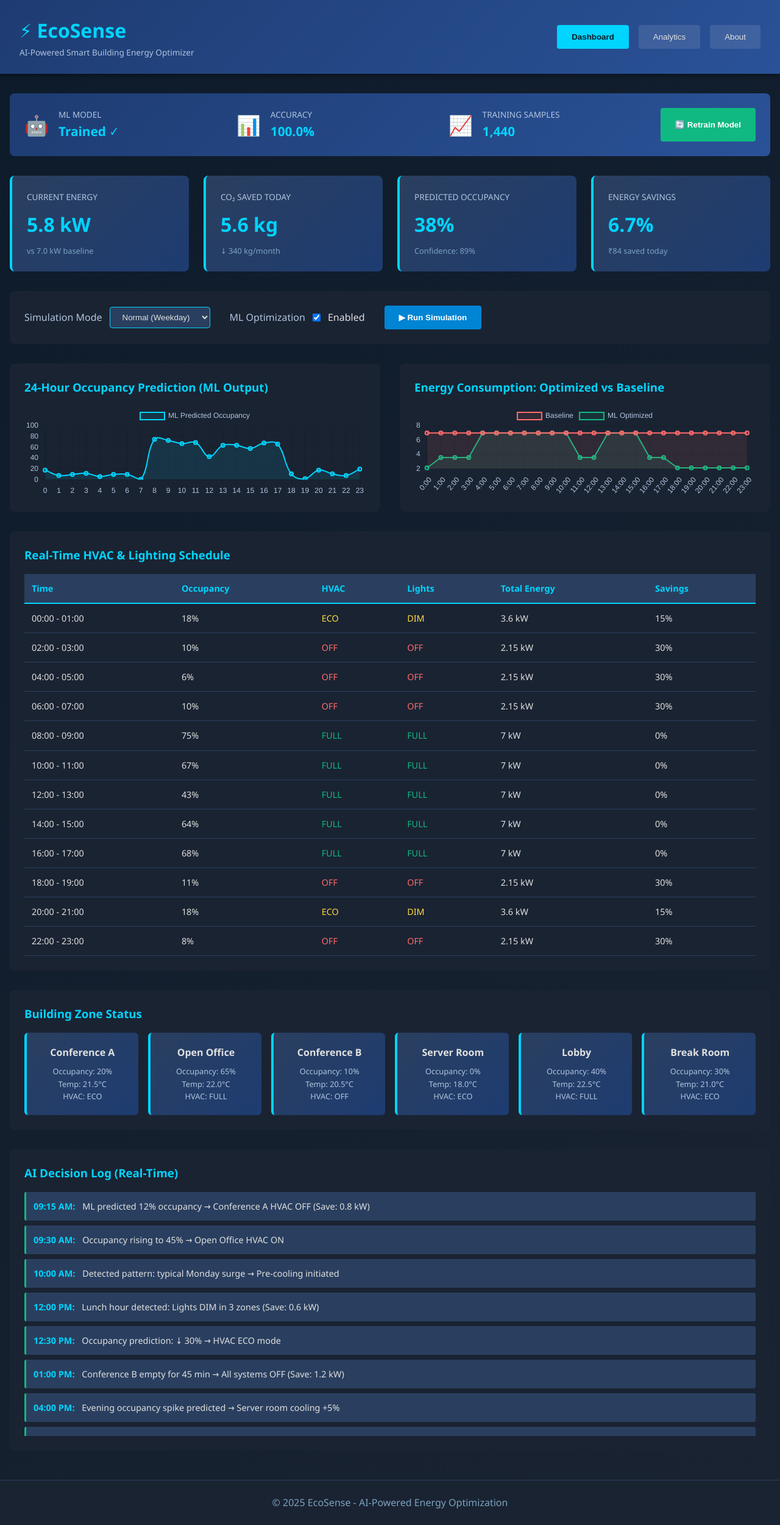
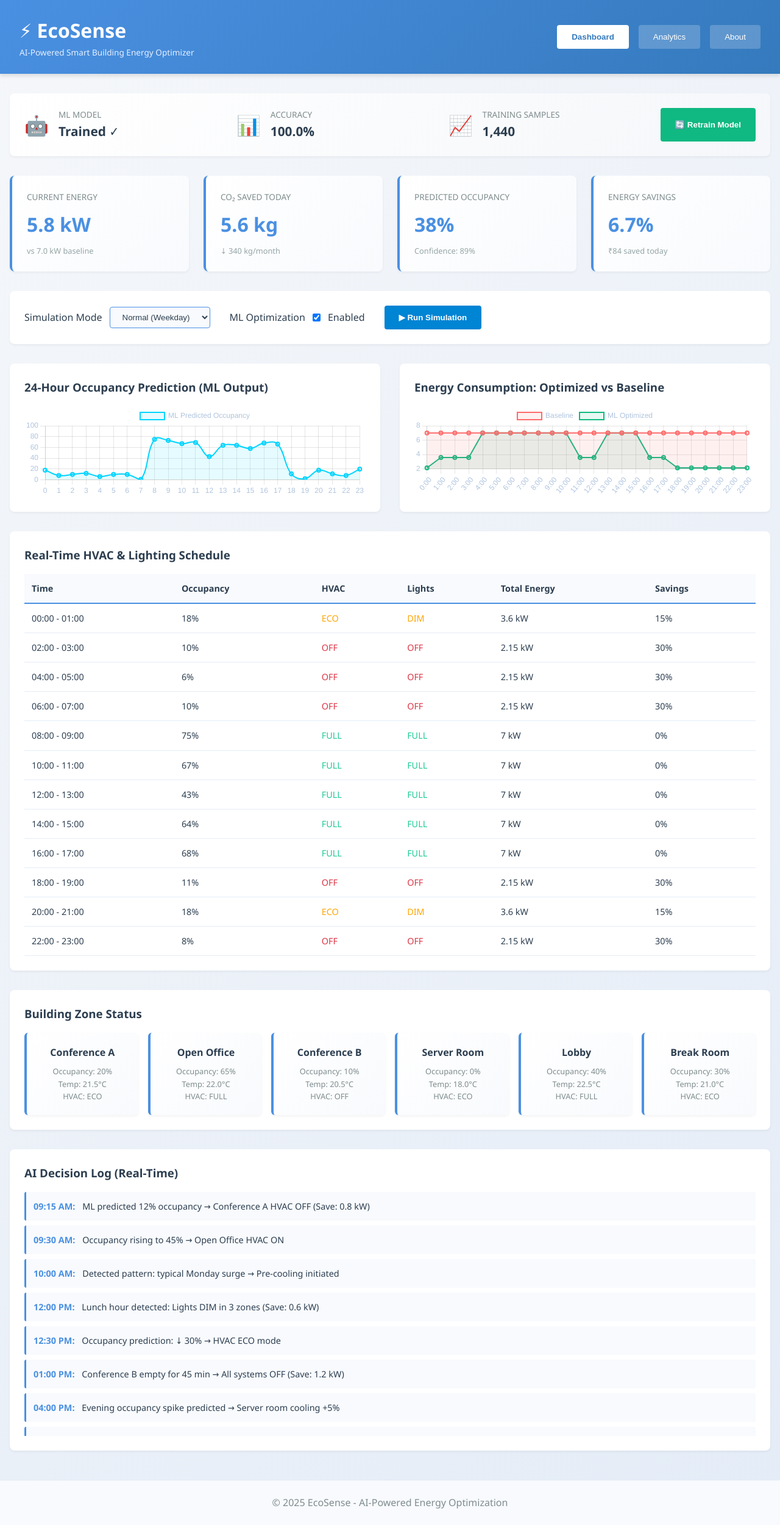
Before and after one commit to MMSGAMING/hackathon, a Flask app: page / in a window 1280 px wide. Shown: the whole page at 61% size. Run offline with Flask 3, Linux system fonts and the light colour scheme.

Commit message:
Update website theme to light blue color scheme

```diff
--- a/static/css/styles.css
+++ b/static/css/styles.css
@@ -1,69 +1,69 @@
 * { margin: 0; padding: 0; box-sizing: border-box; }
-body { font-family: 'Segoe UI', Tahoma, Geneva, Verdana, sans-serif; background: linear-gradient(135deg, #0d1b2a 0%, #1a2332 100%); color: #e0e0e0; line-height: 1.6; }
-.header { background: linear-gradient(135deg, #1e3c72 0%, #2a5298 100%); padding: 1.5rem 2rem; box-shadow: 0 4px 6px rgba(0,0,0,0.3); position: sticky; top: 0; z-index: 100; }
+body { font-family: 'Segoe UI', Tahoma, Geneva, Verdana, sans-serif; background: linear-gradient(135deg, #f5f7fa 0%, #e4ecf7 100%); color: #2c3e50; line-height: 1.6; }
+.header { background: linear-gradient(135deg, #4a90e2 0%, #357abd 100%); padding: 1.5rem 2rem; box-shadow: 0 4px 6px rgba(0,0,0,0.1); position: sticky; top: 0; z-index: 100; }
 .header-content { max-width: 1400px; margin: 0 auto; display: flex; justify-content: space-between; align-items: center; }
-.logo h1 { font-size: 2rem; color: #00d4ff; }
-.logo p { font-size: 0.85rem; color: #b0c4de; }
+.logo h1 { font-size: 2rem; color: #ffffff; }
+.logo p { font-size: 0.85rem; color: #e6f0ff; }
 .nav { display: flex; gap: 1rem; }
-.nav-btn { padding: 0.75rem 1.5rem; border: none; background: rgba(255,255,255,0.1); color: #e0e0e0; cursor: pointer; border-radius: 4px; transition: all 0.3s; }
-.nav-btn:hover { background: rgba(255,255,255,0.2); }
-.nav-btn.active { background: #00d4ff; color: #0d1b2a; font-weight: bold; }
+.nav-btn { padding: 0.75rem 1.5rem; border: none; background: rgba(255,255,255,0.2); color: #ffffff; cursor: pointer; border-radius: 4px; transition: all 0.3s; }
+.nav-btn:hover { background: rgba(255,255,255,0.3); }
+.nav-btn.active { background: #ffffff; color: #357abd; font-weight: bold; }
 .main { max-width: 1400px; margin: 2rem auto; padding: 0 1rem; }
 .tab-content { display: none; }
 .tab-content.active { display: block; }
-.ml-status { display: flex; gap: 1.5rem; background: linear-gradient(135deg, #1e3c72 0%, #2a5298 100%); padding: 1.5rem; border-radius: 8px; margin-bottom: 2rem; }
+.ml-status { display: flex; gap: 1.5rem; background: linear-gradient(135deg, #ffffff 0%, #f5f7fa 100%); padding: 1.5rem; border-radius: 8px; margin-bottom: 2rem; box-shadow: 0 2px 4px rgba(0,0,0,0.05); }
 .status-item { display: flex; align-items: center; gap: 1rem; flex: 1; }
-.status-icon { font-size: 2rem; }
-.status-label { font-size: 0.85rem; color: #b0c4de; text-transform: uppercase; }
-.status-value { font-size: 1.3rem; color: #00d4ff; font-weight: bold; }
+.status-icon { font-size: 2rem; color: #4a90e2; }
+.status-label { font-size: 0.85rem; color: #7f8c8d; text-transform: uppercase; }
+.status-value { font-size: 1.3rem; color: #2c3e50; font-weight: bold; }
 .btn-retrain { padding: 0.75rem 1.5rem; background: #10b981; color: white; border: none; border-radius: 4px; cursor: pointer; font-weight: bold; }
 .btn-retrain:hover { background: #059669; }
 .metrics { display: grid; grid-template-columns: repeat(auto-fit, minmax(200px, 1fr)); gap: 1.5rem; margin-bottom: 2rem; }
-.metric-card { background: linear-gradient(135deg, #2a3f5f 0%, #1e3c72 100%); padding: 1.5rem; border-radius: 8px; border-left: 4px solid #00d4ff; }
-.metric-label { font-size: 0.85rem; color: #b0c4de; text-transform: uppercase; margin-bottom: 0.5rem; }
-.metric-value { font-size: 2rem; color: #00d4ff; font-weight: bold; }
-.metric-subtext { font-size: 0.8rem; color: #7ca3c0; margin-top: 0.5rem; }
-.controls { display: flex; gap: 2rem; background: #1a2332; padding: 1.5rem; border-radius: 8px; margin-bottom: 2rem; flex-wrap: wrap; align-items: center; }
+.metric-card { background: linear-gradient(135deg, #ffffff 0%, #f8fafd 100%); padding: 1.5rem; border-radius: 8px; border-left: 4px solid #4a90e2; box-shadow: 0 2px 4px rgba(0,0,0,0.05); }
+.metric-label { font-size: 0.85rem; color: #7f8c8d; text-transform: uppercase; margin-bottom: 0.5rem; }
+.metric-value { font-size: 2rem; color: #4a90e2; font-weight: bold; }
+.metric-subtext { font-size: 0.8rem; color: #95a5a6; margin-top: 0.5rem; }
+.controls { display: flex; gap: 2rem; background: #ffffff; padding: 1.5rem; border-radius: 8px; margin-bottom: 2rem; flex-wrap: wrap; align-items: center; box-shadow: 0 2px 4px rgba(0,0,0,0.05); }
 .control-group { display: flex; align-items: center; gap: 0.75rem; }
-.control-group label { color: #b0c4de; }
-.control-group select { padding: 0.5rem 1rem; background: #2a3f5f; color: #e0e0e0; border: 1px solid #00d4ff; border-radius: 4px; }
+.control-group label { color: #2c3e50; }
+.control-group select { padding: 0.5rem 1rem; background: #f8fafd; color: #2c3e50; border: 1px solid #4a90e2; border-radius: 4px; }
 .btn-primary { padding: 0.75rem 1.5rem; background: #0084d4; color: white; border: none; border-radius: 4px; cursor: pointer; font-weight: bold; }
 .btn-primary:hover { background: #0066a1; }
 .charts { display: grid; grid-template-columns: repeat(auto-fit, minmax(500px, 1fr)); gap: 2rem; margin-bottom: 2rem; }
-.chart-container { background: #1a2332; padding: 1.5rem; border-radius: 8px; }
-.chart-container h3 { color: #00d4ff; margin-bottom: 1rem; }
-.schedule { background: #1a2332; padding: 1.5rem; border-radius: 8px; margin-bottom: 2rem; overflow-x: auto; }
-.schedule h3 { color: #00d4ff; margin-bottom: 1rem; }
+.chart-container { background: #ffffff; padding: 1.5rem; border-radius: 8px; box-shadow: 0 2px 4px rgba(0,0,0,0.05); }
+.chart-container h3 { color: #2c3e50; margin-bottom: 1rem; }
+.schedule { background: #ffffff; padding: 1.5rem; border-radius: 8px; margin-bottom: 2rem; overflow-x: auto; box-shadow: 0 2px 4px rgba(0,0,0,0.05); }
+.schedule h3 { color: #2c3e50; margin-bottom: 1rem; }
 table { width: 100%; border-collapse: collapse; font-size: 0.9rem; }
-table thead { background: #2a3f5f; }
-table th { padding: 0.75rem; text-align: left; color: #00d4ff; font-weight: bold; border-bottom: 2px solid #00d4ff; }
-table td { padding: 0.75rem; border-bottom: 1px solid #2a3f5f; color: #e0e0e0; }
-table tr:hover { background: #2a3f5f; }
-.status-off { color: #ff6b6b; }
-.status-eco { color: #ffd93d; }
-.status-full { color: #10b981; }
-.floorplan { background: #1a2332; padding: 1.5rem; border-radius: 8px; margin-bottom: 2rem; }
-.floorplan h3 { color: #00d4ff; margin-bottom: 1rem; }
+table thead { background: #f8fafd; }
+table th { padding: 0.75rem; text-align: left; color: #2c3e50; font-weight: bold; border-bottom: 2px solid #4a90e2; }
+table td { padding: 0.75rem; border-bottom: 1px solid #e4ecf7; color: #2c3e50; }
+table tr:hover { background: #f5f7fa; }
+.status-off { color: #dc3545; }
+.status-eco { color: #ffa502; }
+.status-full { color: #20c997; }
+.floorplan { background: #ffffff; padding: 1.5rem; border-radius: 8px; margin-bottom: 2rem; box-shadow: 0 2px 4px rgba(0,0,0,0.05); }
+.floorplan h3 { color: #2c3e50; margin-bottom: 1rem; }
 .zones-grid { display: grid; grid-template-columns: repeat(auto-fit, minmax(150px, 1fr)); gap: 1rem; }
-.zone-card { background: linear-gradient(135deg, #2a3f5f 0%, #1e3c72 100%); padding: 1.25rem; border-radius: 6px; text-align: center; border-left: 4px solid #00d4ff; }
-.zone-name { font-weight: bold; color: #e0e0e0; margin-bottom: 0.5rem; }
-.zone-info { font-size: 0.8rem; color: #b0c4de; }
-.decision-log { background: #1a2332; padding: 1.5rem; border-radius: 8px; margin-bottom: 2rem; }
-.decision-log h3 { color: #00d4ff; margin-bottom: 1rem; }
+.zone-card { background: linear-gradient(135deg, #ffffff 0%, #f8fafd 100%); padding: 1.25rem; border-radius: 6px; text-align: center; border-left: 4px solid #4a90e2; box-shadow: 0 2px 4px rgba(0,0,0,0.05); }
+.zone-name { font-weight: bold; color: #2c3e50; margin-bottom: 0.5rem; }
+.zone-info { font-size: 0.8rem; color: #7f8c8d; }
+.decision-log { background: #ffffff; padding: 1.5rem; border-radius: 8px; margin-bottom: 2rem; box-shadow: 0 2px 4px rgba(0,0,0,0.05); }
+.decision-log h3 { color: #2c3e50; margin-bottom: 1rem; }
 .log-container { max-height: 400px; overflow-y: auto; }
-.log-entry { padding: 0.75rem; background: #2a3f5f; margin-bottom: 0.5rem; border-left: 3px solid #10b981; border-radius: 3px; font-size: 0.9rem; color: #e0e0e0; }
-.log-time { color: #00d4ff; font-weight: bold; margin-right: 0.5rem; }
-.analytics-section { background: #1a2332; padding: 2rem; border-radius: 8px; }
-.analytics-section h2 { color: #00d4ff; margin-bottom: 1.5rem; }
+.log-entry { padding: 0.75rem; background: #f8fafd; margin-bottom: 0.5rem; border-left: 3px solid #4a90e2; border-radius: 3px; font-size: 0.9rem; color: #2c3e50; }
+.log-time { color: #4a90e2; font-weight: bold; margin-right: 0.5rem; }
+.analytics-section { background: #ffffff; padding: 2rem; border-radius: 8px; box-shadow: 0 2px 4px rgba(0,0,0,0.05); }
+.analytics-section h2 { color: #2c3e50; margin-bottom: 1.5rem; }
 .analytics-grid { display: grid; grid-template-columns: repeat(auto-fit, minmax(500px, 1fr)); gap: 2rem; margin-bottom: 2rem; }
-.about-section { background: #1a2332; padding: 2rem; border-radius: 8px; }
-.about-section h2 { color: #00d4ff; margin-bottom: 2rem; }
-.about-content h3 { color: #00d4ff; margin-top: 1.5rem; margin-bottom: 0.75rem; }
-.about-content p { margin-bottom: 1rem; line-height: 1.8; color: #b0c4de; }
+.about-section { background: #ffffff; padding: 2rem; border-radius: 8px; box-shadow: 0 2px 4px rgba(0,0,0,0.05); }
+.about-section h2 { color: #2c3e50; margin-bottom: 2rem; }
+.about-content h3 { color: #4a90e2; margin-top: 1.5rem; margin-bottom: 0.75rem; }
+.about-content p { margin-bottom: 1rem; line-height: 1.8; color: #2c3e50; }
 .about-content ul { list-style: none; margin-bottom: 1rem; }
-.about-content li { padding: 0.5rem 0 0.5rem 1.5rem; color: #b0c4de; position: relative; }
-.about-content li:before { content: "→"; position: absolute; left: 0; color: #00d4ff; }
-.footer { background: #1a2332; padding: 1.5rem; text-align: center; color: #7ca3c0; margin-top: 3rem; border-top: 1px solid #2a3f5f; }
+.about-content li { padding: 0.5rem 0 0.5rem 1.5rem; color: #2c3e50; position: relative; }
+.about-content li:before { content: "→"; position: absolute; left: 0; color: #4a90e2; }
+.footer { background: #f8fafd; padding: 1.5rem; text-align: center; color: #7f8c8d; margin-top: 3rem; border-top: 1px solid #e4ecf7; }
 @media (max-width: 768px) {
     .header-content { flex-direction: column; gap: 1rem; }
     .ml-status { flex-direction: column; }
```
